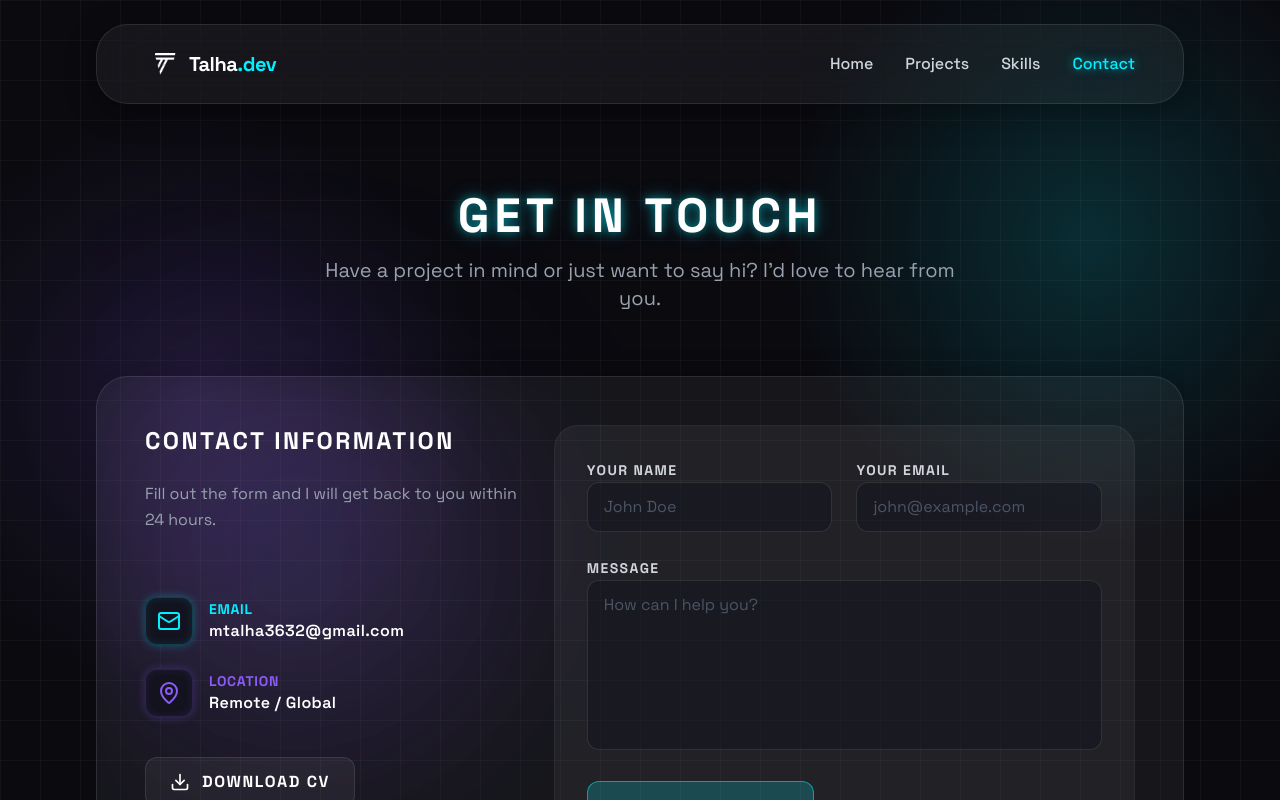
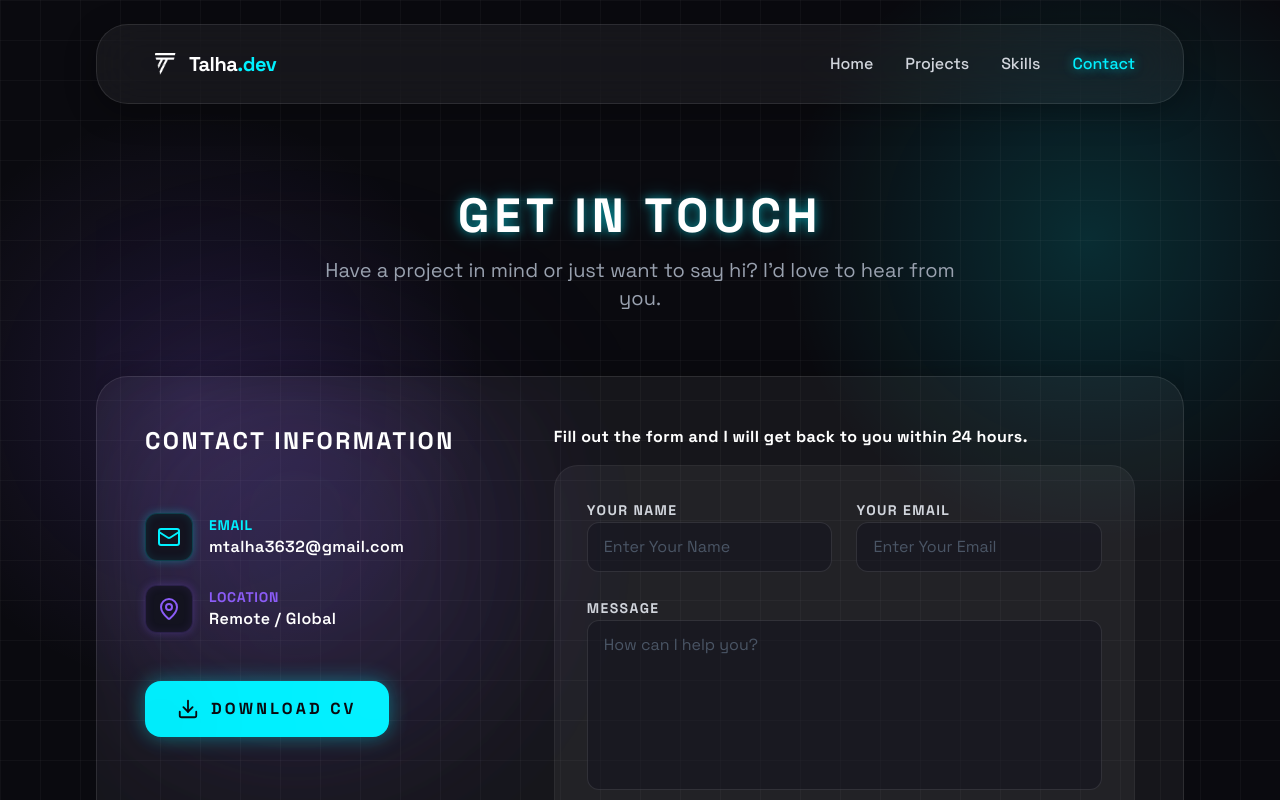
Before and after one commit to M-talha-mumtaz/portfolio, a React (Vite) app: page /contact in a window 1280 px wide. Shown: the top 800 px of the page. Built offline with nearby package versions, Linux system fonts and the light colour scheme.

Commit message:
the form line fix

```diff
--- a/src/index.css
+++ b/src/index.css
@@ -48,9 +48,17 @@
     animation: marquee 80s linear infinite;
   }
 
+  .animate-shimmer {
+    animation: shimmer 1.5s infinite;
+  }
+
   @keyframes marquee {
     0% { transform: translateX(0); }
     100% { transform: translateX(-100%); }
+  }
+
+  @keyframes shimmer {
+    100% { transform: translateX(100%); }
   }
 }
 
--- a/src/pages/Contact.jsx
+++ b/src/pages/Contact.jsx
@@ -79,9 +79,6 @@ const Contact = () => {
             <div className="lg:col-span-2 flex flex-col space-y-8">
               <div>
                 <h3 className="text-2xl font-bold text-white mb-6 uppercase tracking-widest">Contact Information</h3>
-                <p className="text-gray-400 leading-relaxed mb-8">
-                  Fill out the form and I will get back to you within 24 hours.
-                </p>
               </div>
 
               <div className="space-y-6">
@@ -106,14 +103,24 @@ const Contact = () => {
                 </div>
 
                 {profile.cvUrl && (
-                  <div className="pt-4">
+                  <div className="pt-6">
                     <a
                       href={profile.cvUrl}
                       download
-                      className="inline-flex items-center gap-3 px-6 py-3 bg-white/5 border border-white/10 rounded-xl text-white font-bold uppercase tracking-widest hover:bg-primary/20 hover:border-primary/50 hover:text-primary transition-all duration-300 group"
+                      className="group relative inline-flex items-center gap-3 px-8 py-4 bg-primary text-dark font-black uppercase tracking-[0.2em] rounded-2xl transition-all duration-500 overflow-hidden shadow-[0_0_20px_rgba(0,240,255,0.4)] hover:bg-secondary hover:shadow-[0_0_40px_rgba(139,92,246,0.7)] hover:scale-105 active:scale-95"
                     >
-                      <Download size={20} className="group-hover:animate-bounce" />
-                      Download CV
+                      {/* Animated Shimmer Sweep */}
+                      <div className="absolute inset-0 bg-gradient-to-r from-transparent via-white/40 to-transparent -translate-x-full group-hover:animate-shimmer"></div>
+
+                      {/* Inner Glow/Glint */}
+                      <div className="absolute inset-0 opacity-0 group-hover:opacity-100 transition-opacity duration-500 bg-gradient-to-tr from-white/10 to-transparent"></div>
+
+                      <Download size={22} className="relative z-10 group-hover:-translate-y-1 transition-transform duration-300" />
+                      <span className="relative z-10">Download CV</span>
+
+                      {/* Accent Corner Decor */}
+                      <div className="absolute top-0 right-0 w-8 h-8 bg-white/20 blur-2xl rounded-full"></div>
+                      <div className="absolute bottom-0 left-0 w-8 h-8 bg-dark/20 blur-2xl rounded-full"></div>
                     </a>
                   </div>
                 )}
@@ -140,6 +147,9 @@ const Contact = () => {
             </div>
 
             <div className="lg:col-span-3">
+              <p className="text-white font-bold mb-4 tracking-wide">
+                Fill out the form and I will get back to you within 24 hours.
+              </p>
               <form onSubmit={handleSubmit} className="space-y-6 bg-white/5 p-6 md:p-8 rounded-3xl border border-white/5">
                 <div className="grid grid-cols-1 md:grid-cols-2 gap-6">
                   <div className="space-y-2">
@@ -152,7 +162,7 @@ const Contact = () => {
                       onChange={handleChange}
                       required
                       className="w-full px-4 py-3 rounded-xl bg-dark-surface/50 border border-white/10 focus:outline-none focus:border-primary focus:ring-1 focus:ring-primary transition-all text-white placeholder-gray-600"
-                      placeholder="John Doe"
+                      placeholder="Enter Your Name"
                     />
                   </div>
                   <div className="space-y-2">
@@ -165,7 +175,7 @@ const Contact = () => {
                       onChange={handleChange}
                       required
                       className="w-full px-4 py-3 rounded-xl bg-dark-surface/50 border border-white/10 focus:outline-none focus:border-primary focus:ring-1 focus:ring-primary transition-all text-white placeholder-gray-600"
-                      placeholder="john@example.com"
+                      placeholder="Enter Your Email"
                     />
                   </div>
                 </div>
```
